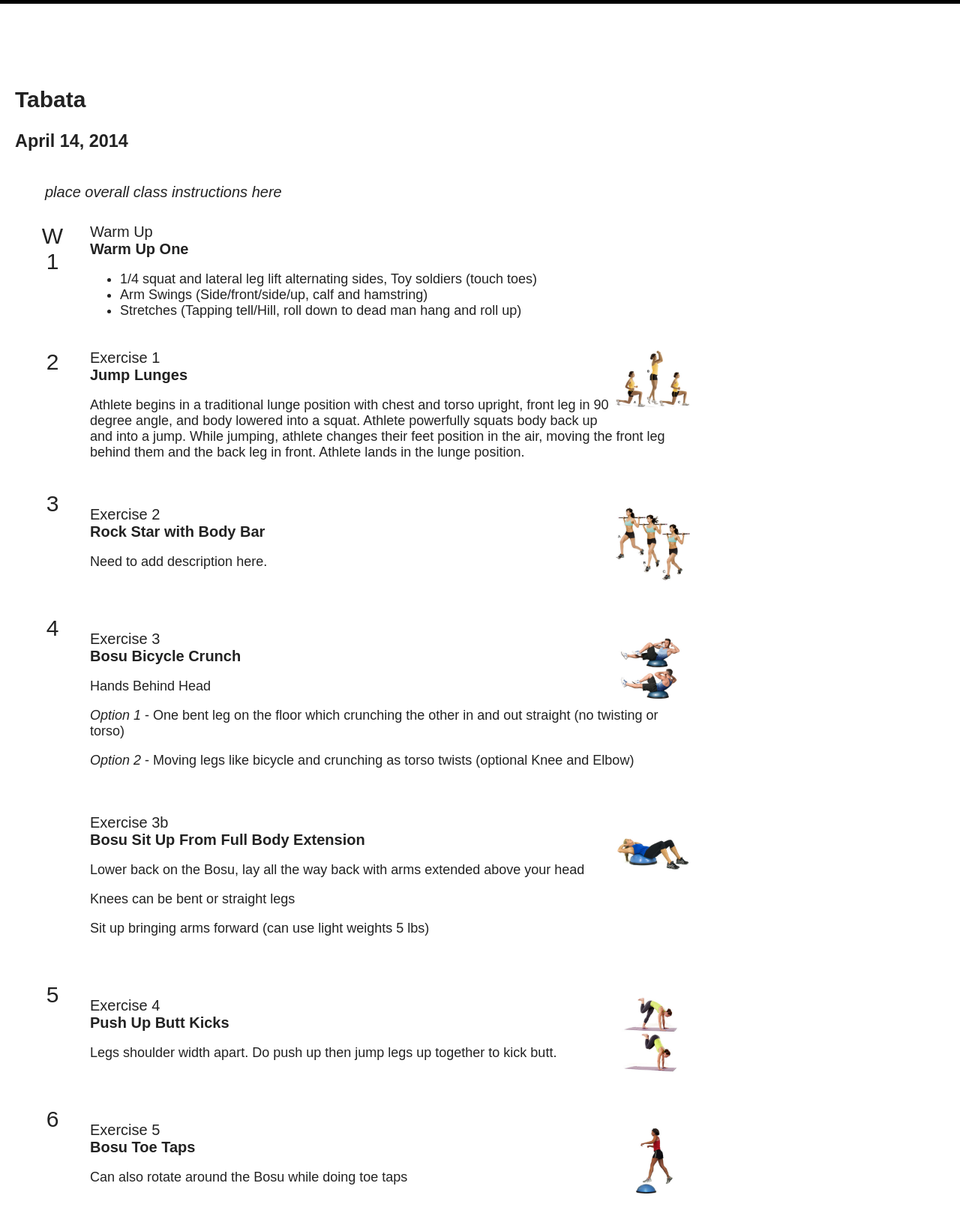
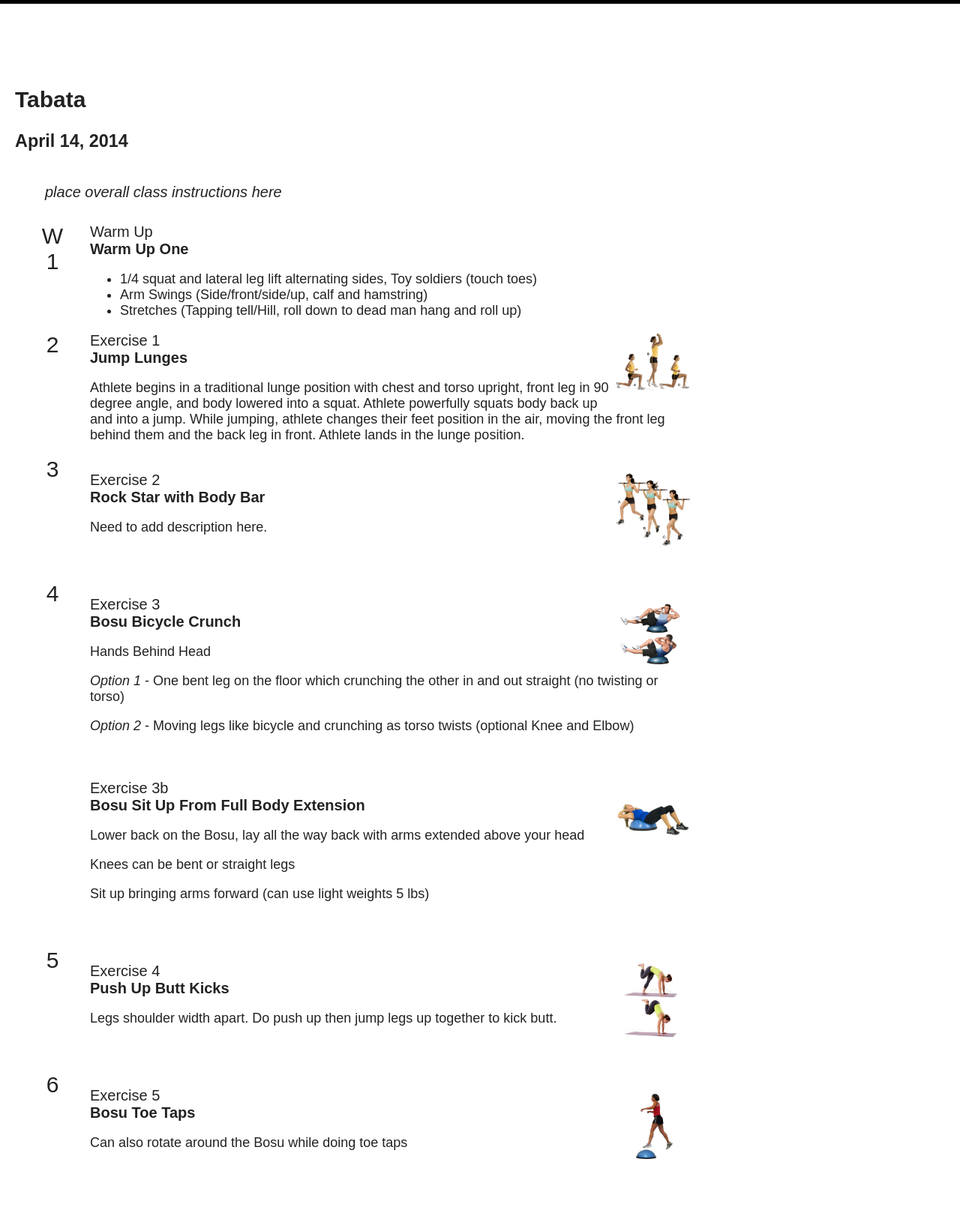
Before and after one commit to christyallen/christyallen.github.io, a Jekyll site: the page built from workouts/_posts/2014-04-14-tabata.md, in a window 1280 px wide. Shown: the whole page at 75% size. Built offline with Jekyll 4.4.1, drawn with Linux system fonts in a browser that asks for light colours; nearby versions of some CDN libraries; after the commit the page ends 1596 px from its top, so only the background shows below that.

Commit message:
Site updated at 2014-04-15 21:02:34 UTC

```diff
--- a/_layouts/workout.html
+++ b/_layouts/workout.html
@@ -23,7 +23,6 @@
 
 <!-- exercise 1 -->
 <div class="exercise-left">W</div>
-<div class="clear"></div>
 <div class="exercise-right">
 
 {% if page.warm-up %}
@@ -35,7 +34,7 @@
               <div class="exercise-number">Warm Up</div>
                 <div class="exercise-title">{{post.title}}</div>
                 <div class="exercise-description">{{ post.content | markdownify }}</div>
-                <br style="clear: both;" />
+                <div class="clear"></div>
           {% endif %}
         {% endfor %}
 
@@ -59,7 +58,7 @@
               <div class="exercise-number">Exercise 1</div>
                 <div class="exercise-title">{{post.title}}</div>
                 <div class="exercise-description">{{ post.content | markdownify }}</div>
-                <br style="clear: both;" />
+                <div class="clear"></div>
           {% endif %}
         {% endfor %}
 
@@ -77,7 +76,7 @@
               <div class="exercise-number">Exercise 1b</div>
                 <div class="exercise-title">{{post.title}}</div>
                 <div class="exercise-description">{{ post.content | markdownify }}</div>
-                <br style="clear: both;" />
+                <div class="clear"></div>
           </p>
           {% endif %}
         {% endfor %}
```
